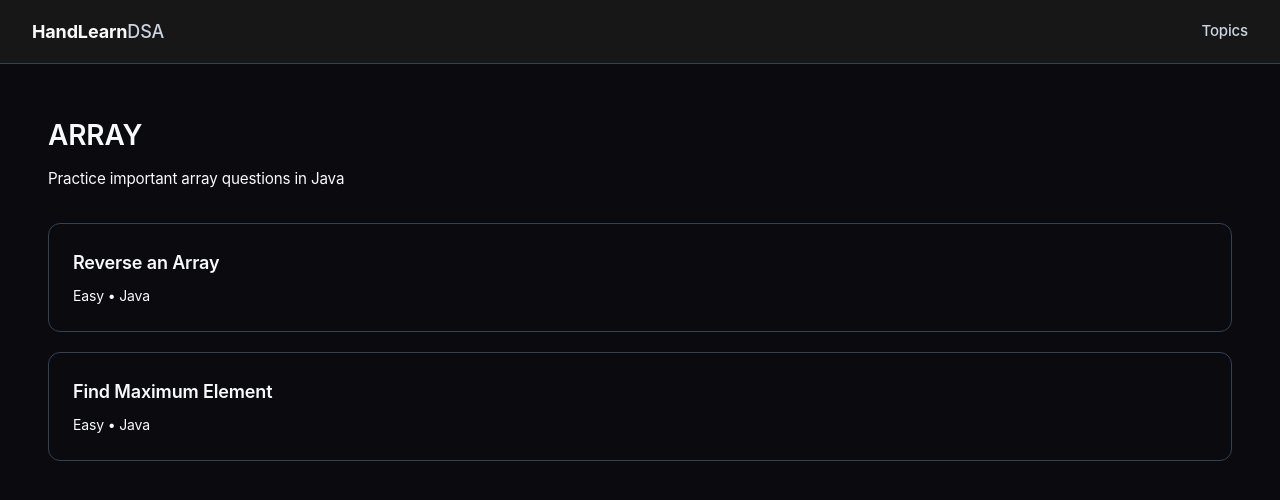
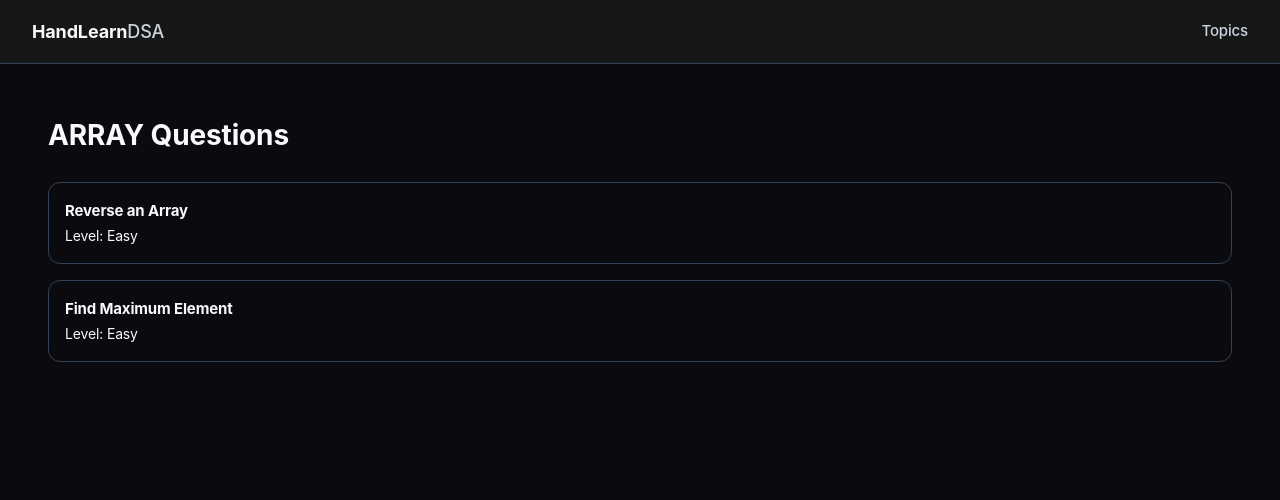
Before and after one commit to Saravanan-246/hand-learn-dsa, a React (Vite) app: page /questions/array in a window 1280 px wide. Shown: the top 500 px of the page. Built offline with nearby package versions, Linux system fonts and the light colour scheme; no server answers.

Commit message:
Fix Practice page topic mapping and resolve Question Not Found error

```diff
--- a/src/pages/Practice.jsx
+++ b/src/pages/Practice.jsx
@@ -6,13 +6,30 @@
 import ProblemPanel from "../pages/ProblemPanel";
 import "../styles/practice.css";
 
+/* 🔥 URL topic → dsaData key map */
+const topicKeyMap = {
+  array: "array",
+  "linked-list": "linkedList",
+  stack: "stack",
+  queue: "queue",
+  searching: "searching",
+  sorting: "sorting",
+  hashing: "hashing",
+  string: "string",
+  recursion: "recursion",
+};
+
 export default function Practice() {
   const { topic, id } = useParams();
 
   /* ---------- Get Question Safely ---------- */
   const question = useMemo(() => {
     if (!topic || id === undefined) return null;
-    return dsaData?.[topic]?.[Number(id)] ?? null;
+
+    const dataKey = topicKeyMap[topic];
+    if (!dataKey) return null;
+
+    return dsaData?.[dataKey]?.[Number(id)] ?? null;
   }, [topic, id]);
 
   const [code, setCode] = useState("");
@@ -73,10 +90,8 @@
 
       {/* ---------- 3 PANEL GRID ---------- */}
       <section className="content-grid">
-        {/* ✅ PROBLEM PANEL (LeetCode style input/output/answer) */}
         <ProblemPanel selectedTitle={question.title} />
 
-        {/* ---------- Editor Panel ---------- */}
         <PracticeEditor
           value={code}
           onChange={setCode}
@@ -85,7 +100,6 @@
           autoFocus
         />
 
-        {/* ---------- Output Panel ---------- */}
         <article className="output-panel">
           <div className="panel-header">
             Output
--- a/src/pages/Questions.jsx
+++ b/src/pages/Questions.jsx
@@ -1,42 +1,56 @@
-import { Link, useParams } from "react-router-dom";
+import { useParams, Link } from "react-router-dom";
 import { dsaData } from "../data/dsaData";
+
+const topicKeyMap = {
+  array: "array",
+  "linked-list": "linkedList",
+  stack: "stack",
+  queue: "queue",
+  searching: "searching",
+  sorting: "sorting",
+  hashing: "hashing",
+  string: "string",
+  recursion: "recursion",
+};
 
 export default function Questions() {
   const { topic } = useParams();
-  const questions = dsaData[topic] || [];
+
+  const dataKey = topicKeyMap[topic];
+  const questions = dsaData[dataKey];
+
+  if (!questions) {
+    return <p style={{ padding: 32 }}>Topic not found</p>;
+  }
 
   return (
-    <div style={{ padding: "48px" }}>
-      <h2 style={{ fontSize: 28, fontWeight: 600, marginBottom: 8 }}>
-        {topic.toUpperCase()}
+    <div style={{ padding: 48 }}>
+      <h2 style={{ fontSize: 28, marginBottom: 24 }}>
+        {topic.replace("-", " ").toUpperCase()} Questions
       </h2>
-      <p style={{ color: "var(--muted)", marginBottom: 32 }}>
-        Practice important {topic} questions in Java
-      </p>
 
-      <div style={{ display: "grid", gap: 20 }}>
-        {questions.map((q, idx) => (
+      <ul style={{ listStyle: "none", padding: 0 }}>
+        {questions.map((q, index) => (
+          <li key={index} style={{ marginBottom: 16 }}>
             <Link
-            key={idx}
-            to={`/practice/${topic}/${idx}`}
+              to={`/practice/${topic}/${index}`}
               style={{
-              padding: "24px",
-              background: "var(--card)",
+                display: "block",
+                padding: 16,
                 border: "1px solid var(--border)",
                 borderRadius: "var(--radius)",
                 textDecoration: "none",
                 color: "var(--text)",
               }}
             >
-            <h3 style={{ fontSize: 18, marginBottom: 6 }}>
-              {q.title}
-            </h3>
-            <p style={{ color: "var(--muted)", fontSize: 14 }}>
-              {q.level} • Java
-            </p>
+              <strong>{q.title}</strong>
+              <div style={{ fontSize: 14, color: "var(--muted)" }}>
+                Level: {q.level}
+              </div>
             </Link>
+          </li>
         ))}
-      </div>
+      </ul>
     </div>
   );
 }
--- a/vite.config.js
+++ b/vite.config.js
@@ -3,5 +3,5 @@
 
 export default defineConfig({
   plugins: [react()],
-  base: "/hand-learn-dsa/",
+  // ❌ REMOVE base completely for Netlify
 });
```
Also changed, not shown: 1 other file (tests, documents, lock files or other folders). Lines whose indentation alone changed are shown as unchanged.
